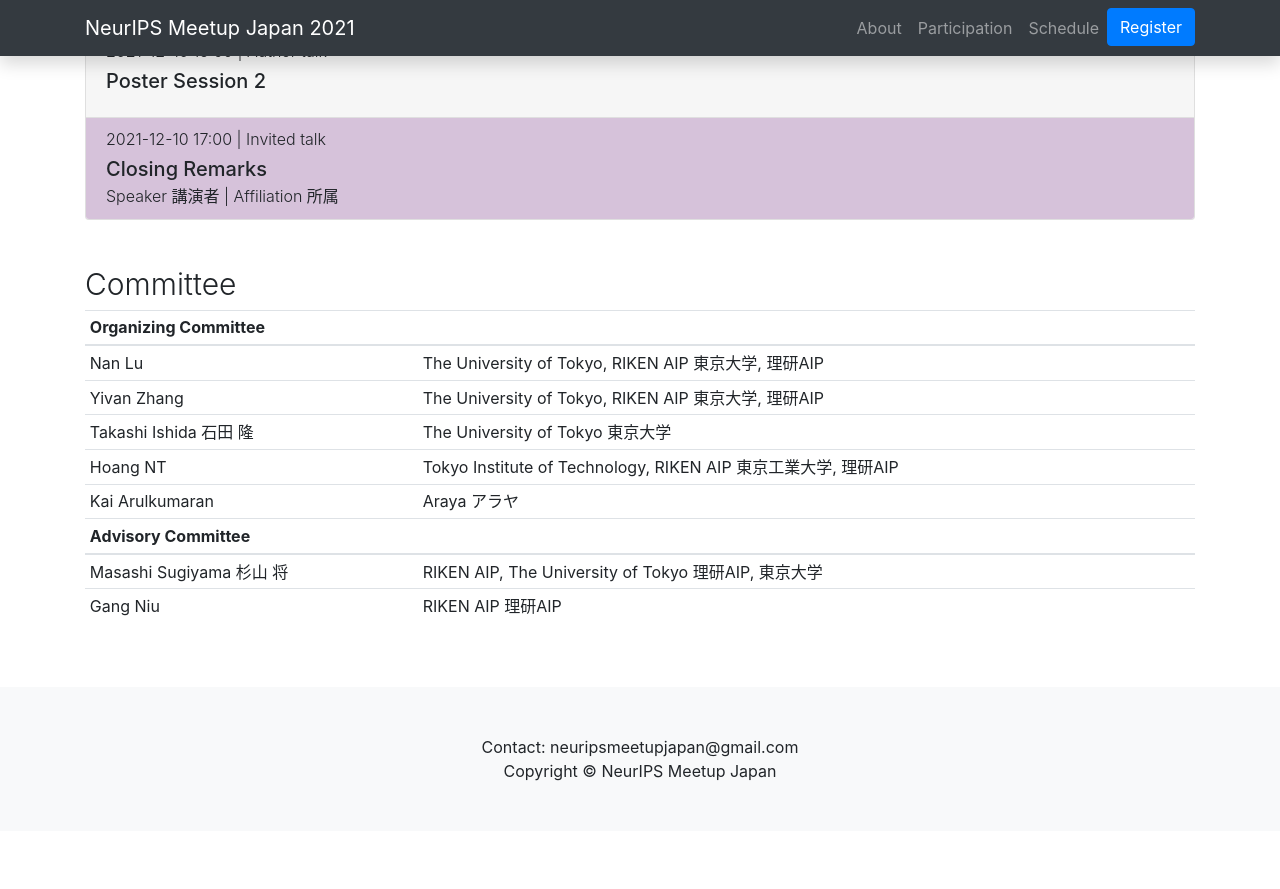
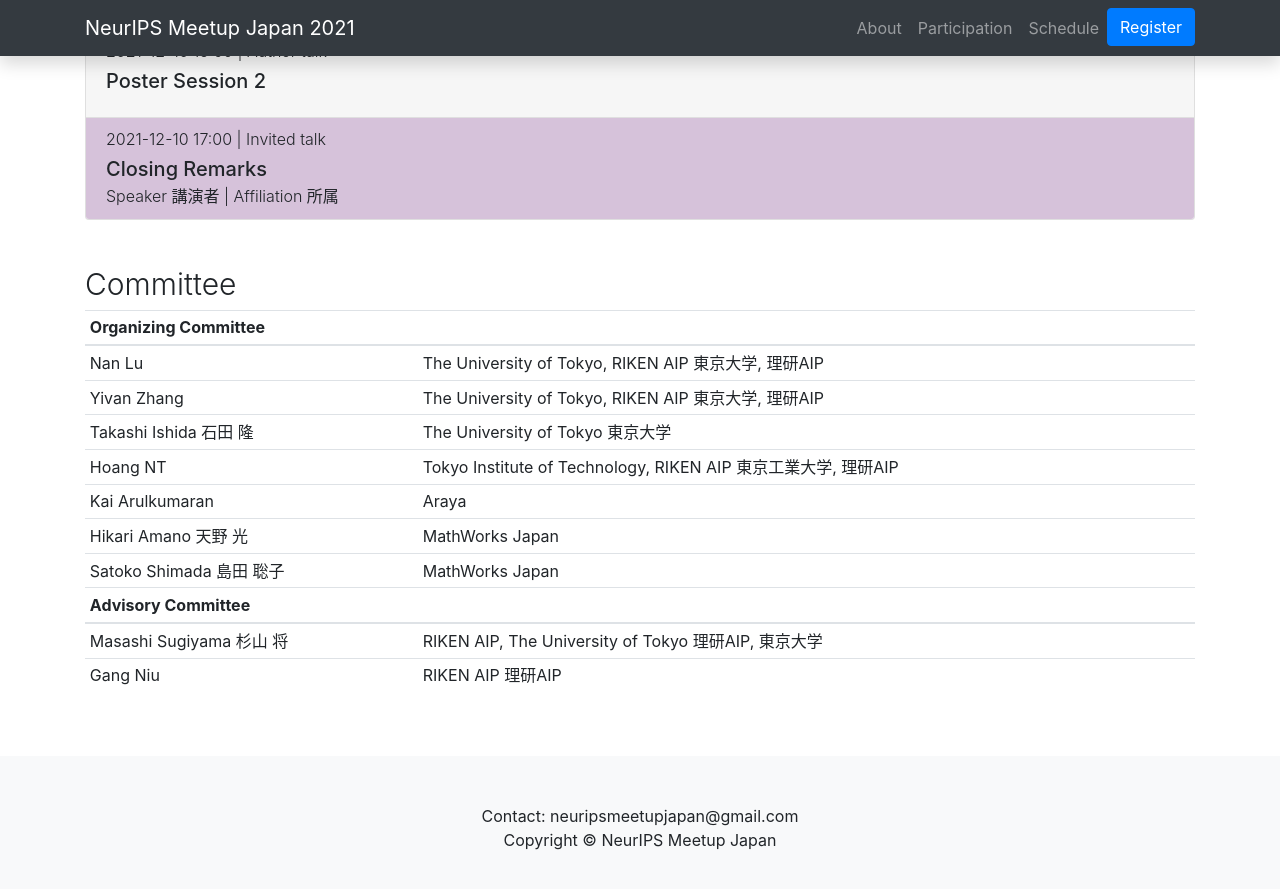
Before and after one commit to NeurIPSMeetupJapan/neuripsmeetupjapan.github.io, a Jekyll site: the page built from index.md, in a window 1280 px wide and 900 px high, scrolled down 2967 px. Shown: the top 889 px of the window. Built offline with Jekyll 4.4.1, drawn with Linux system fonts in a browser that asks for light colours; before the commit the page ends 3798 px from its top, so only the background shows below that.

Commit message:
Update committee.html

```diff
--- a/_includes/committee.html
+++ b/_includes/committee.html
@@ -24,7 +24,15 @@
     </tr>
     <tr>
       <td>Kai Arulkumaran</td>
-      <td>Araya アラヤ</td>
+      <td>Araya</td>
+    </tr>
+    <tr>
+      <td>Hikari Amano 天野 光</td>
+      <td>MathWorks Japan</td>
+    </tr>
+    <tr>
+      <td>Satoko Shimada 島田 聡子</td>
+      <td>MathWorks Japan</td>
     </tr>
   </tbody>
 
```
